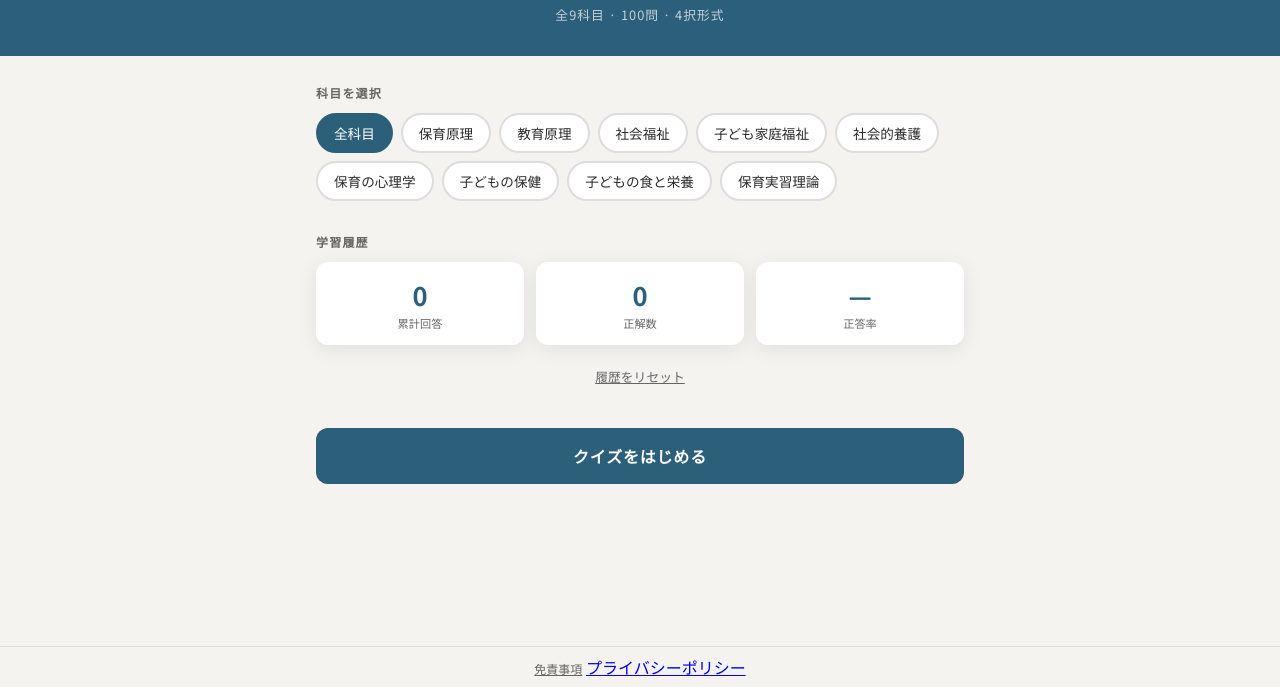
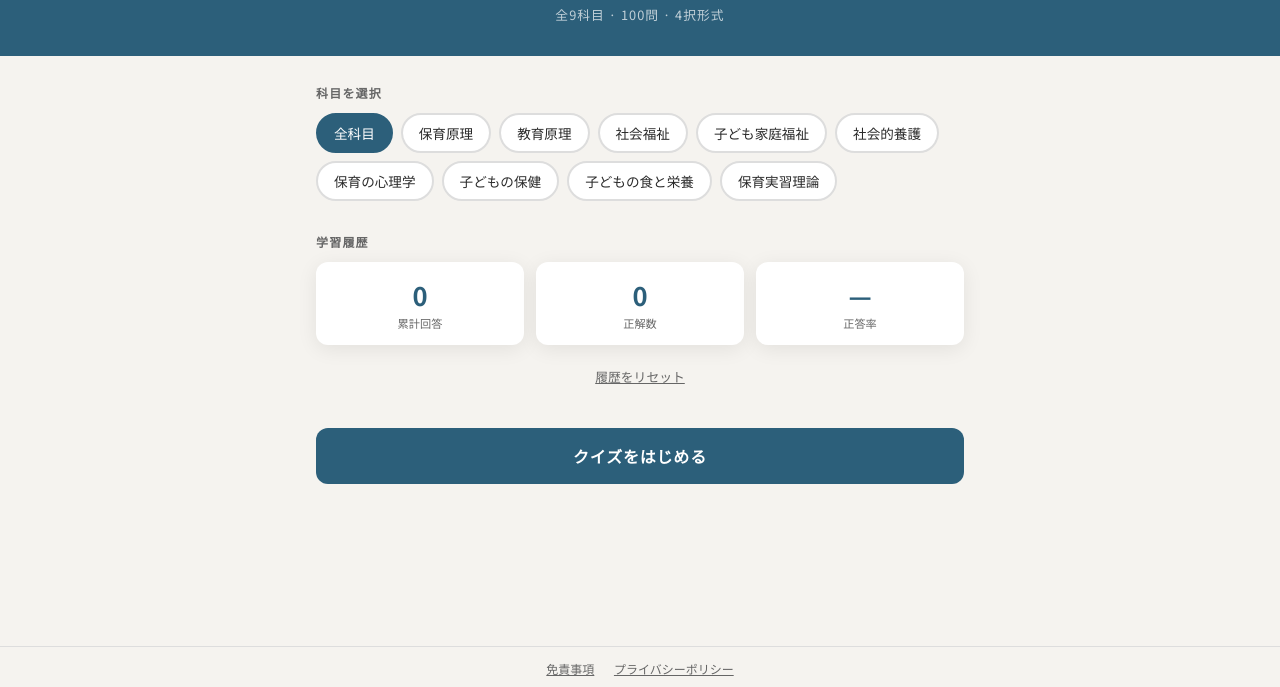
Before and after one commit to takakoseki/hoikushi_quiz, a plain HTML site: page flashcard/index.html in a window 1280 px wide. Shown: the part 113-800 px from the top of the page. Drawn offline with nearby package versions, Linux system fonts and the light colour scheme.

Commit message:
feat: フッターのプライバシーポリシーリンク用スタイルを追加

```diff
--- a/flashcard/style.css
+++ b/flashcard/style.css
@@ -459,6 +459,13 @@ body {
   cursor: pointer;
   text-decoration: underline;
 }
+.footer-privacy-link {
+  display: inline-block;
+  margin-left: 16px;
+  font-size: 0.75rem;
+  color: var(--c-text-sub);
+  text-decoration: underline;
+}
 
 /* ===== MODALS ===== */
 .modal-overlay {
```
